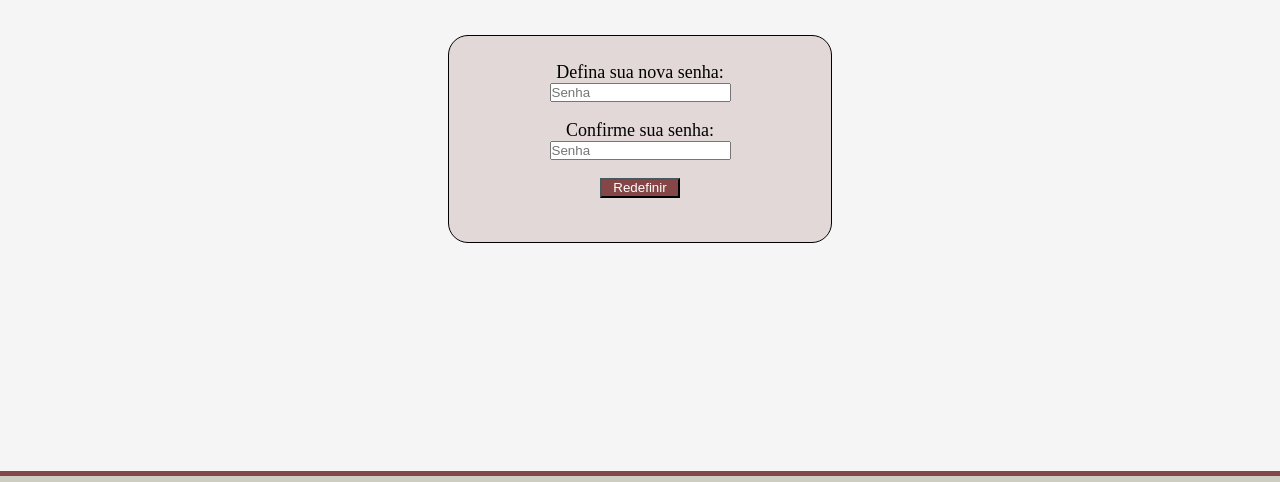
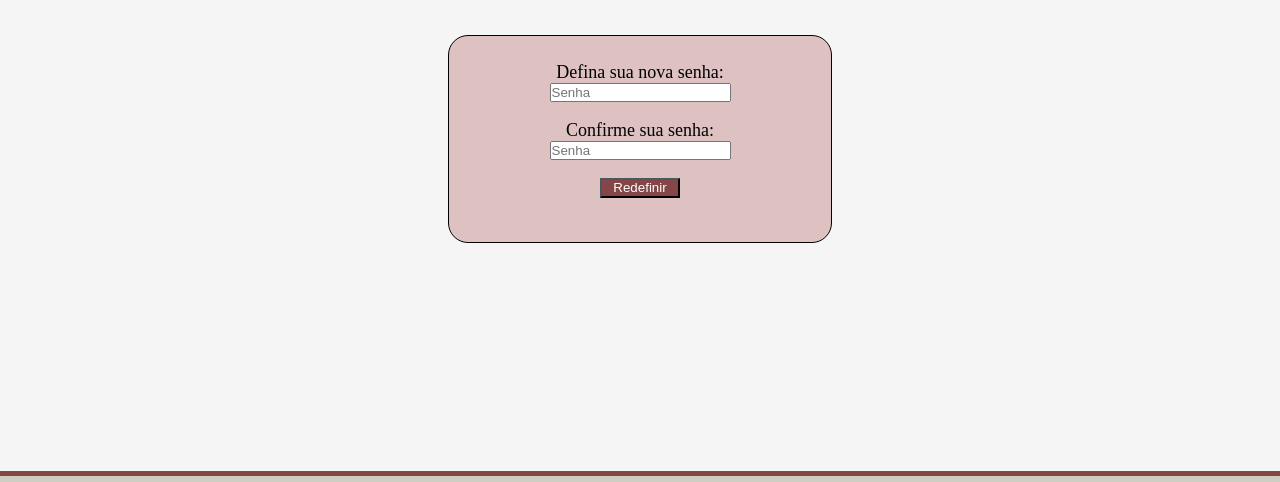
Before and after one commit to Will658/TCC_Biblioteca, a plain HTML site: page FrontEnd/TelaSenha2/index.html in a window 1280 px wide. Shown: the part 113-595 px from the top of the page. Drawn offline with Linux system fonts and the light colour scheme.

Commit message:
Update style.css

```diff
--- a/FrontEnd/TelaSenha2/css/style.css
+++ b/FrontEnd/TelaSenha2/css/style.css
@@ -218,7 +218,7 @@
     }
 
     .redefinir {
-        background-color: #E3D8D8;
+        background-color: #dec1c1;
         margin: 5%;
         padding: 5%;
         margin-left: 17%;
@@ -650,7 +650,7 @@
         }
 
         .redefinir {
-            background-color: #E3D8D8;
+            background-color: #dec1c1;
             margin: 3%;
             padding: 2%;
             margin-left: 35%;
```
